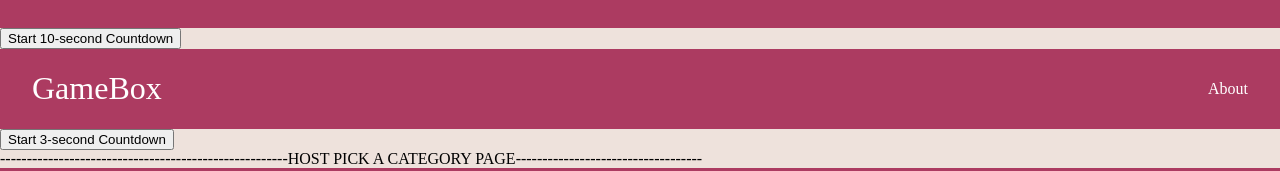
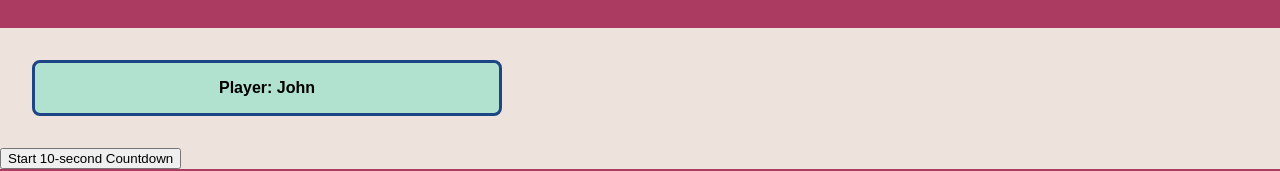
Before and after one commit to lukehorak/gamebox, a React (Create React App) app in the folder client/: page /wingit in a window 1280 px wide. Shown: the part 517-688 px from the top of the page. Built offline with nearby package versions, Linux system fonts and the light colour scheme; a web font is replaced by a local one.

Commit message:
added player's name on each component

```diff
--- a/client/src/component/wingit/Countdown.jsx
+++ b/client/src/component/wingit/Countdown.jsx
@@ -7,6 +7,7 @@ class Countdown extends Component {
   constructor(props) {
     super(props)
     this.state = {
+      player: "John",
       timer: this.props.timer,
       visiblity: false
     }
@@ -47,6 +48,9 @@ class Countdown extends Component {
     return (
       <div>
         <Nav />
+        <div className="player-name">
+          Player: {this.state.player}
+        </div>
       <div className='clock'>
         <button onClick={this.startTimer.bind(this)}>Start {this.props.timer}-second Countdown</button>
         {this.state.visiblity && myComponent()}
--- a/client/src/component/wingit/HostPickCategory.jsx
+++ b/client/src/component/wingit/HostPickCategory.jsx
@@ -9,6 +9,7 @@ class HostPickCategory extends Component {
 
     super(props)
     this.state = {
+      player: "John",
       categories: [
         {
           title: 'Gimme a hand',
@@ -72,6 +73,9 @@ class HostPickCategory extends Component {
     return (
       <div>
         < Nav />
+        <div className="player-name">
+          Player: {this.state.player}
+        </div>
         <div className="pickcategory-main-container" >
           <div>
           <p className="pick-category-title">PICK A CATEGORY:</p>
--- a/client/src/stylesheets/host-pick-category.css
+++ b/client/src/stylesheets/host-pick-category.css
@@ -29,7 +29,9 @@
 .category-list-item:hover,
 .category-list-item:focus {
   /* background: #0053ba; */
-  background: #b0e2cf;
+  /* background: #b0e2cf; */
+  background: #ebb239;
+
 
 }
 
@@ -48,7 +50,7 @@
     padding: 1rem 2rem;
     margin: 2em;
     text-decoration: none;
-    background: #b0e2cf;
+    background: #ebb239;
     color: black;
     font-family: sans-serif;
     font-size: 1rem;
@@ -56,7 +58,8 @@
     text-align: center;
     transition: background 250ms ease-in-out,
     transform 150ms ease;
-    border: 3px solid rgb(28, 70, 133);
+    /* border: 3px solid rgb(28, 70, 133); */
+    border: 3px solid rgb(226, 161, 39);
     border-radius: 0.5em;
     width: 25em;
     font-weight: 900;
@@ -67,3 +70,24 @@
 .hidden {
   display: none;
 }
+
+.player-name {
+      display: inline-block;
+      border: none;
+      padding: 1rem 2rem;
+      margin: 2em;
+      text-decoration: none;
+      background: #b0e2cf;
+      color: black;
+      font-family: sans-serif;
+      font-size: 1rem;
+      cursor: pointer;
+      text-align: center;
+      transition: background 250ms ease-in-out,
+      transform 150ms ease;
+      border: 3px solid rgb(28, 70, 133);
+      border-radius: 0.5em;
+      width: 25em;
+      font-weight: 900;
+      text-align: center;
+}
```
